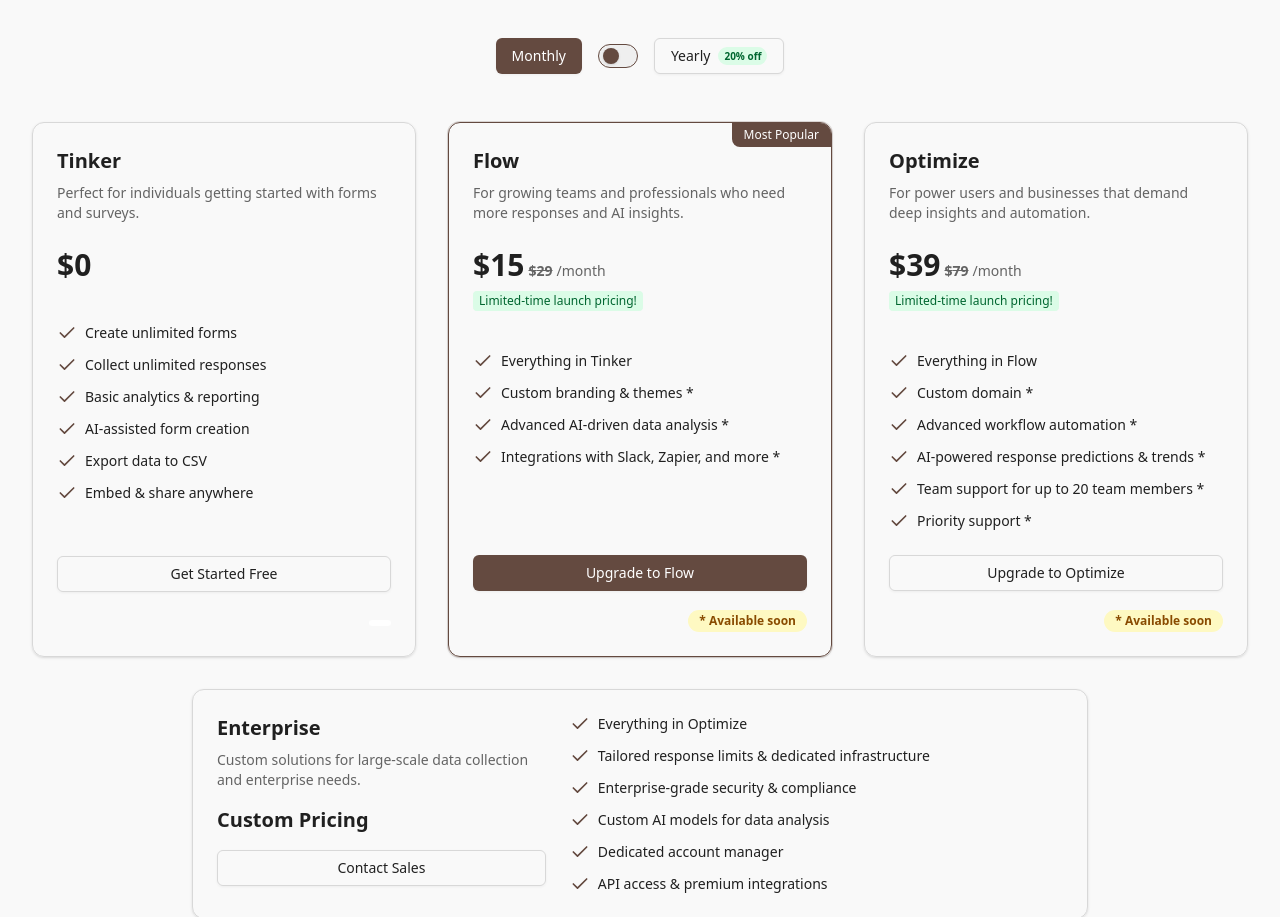
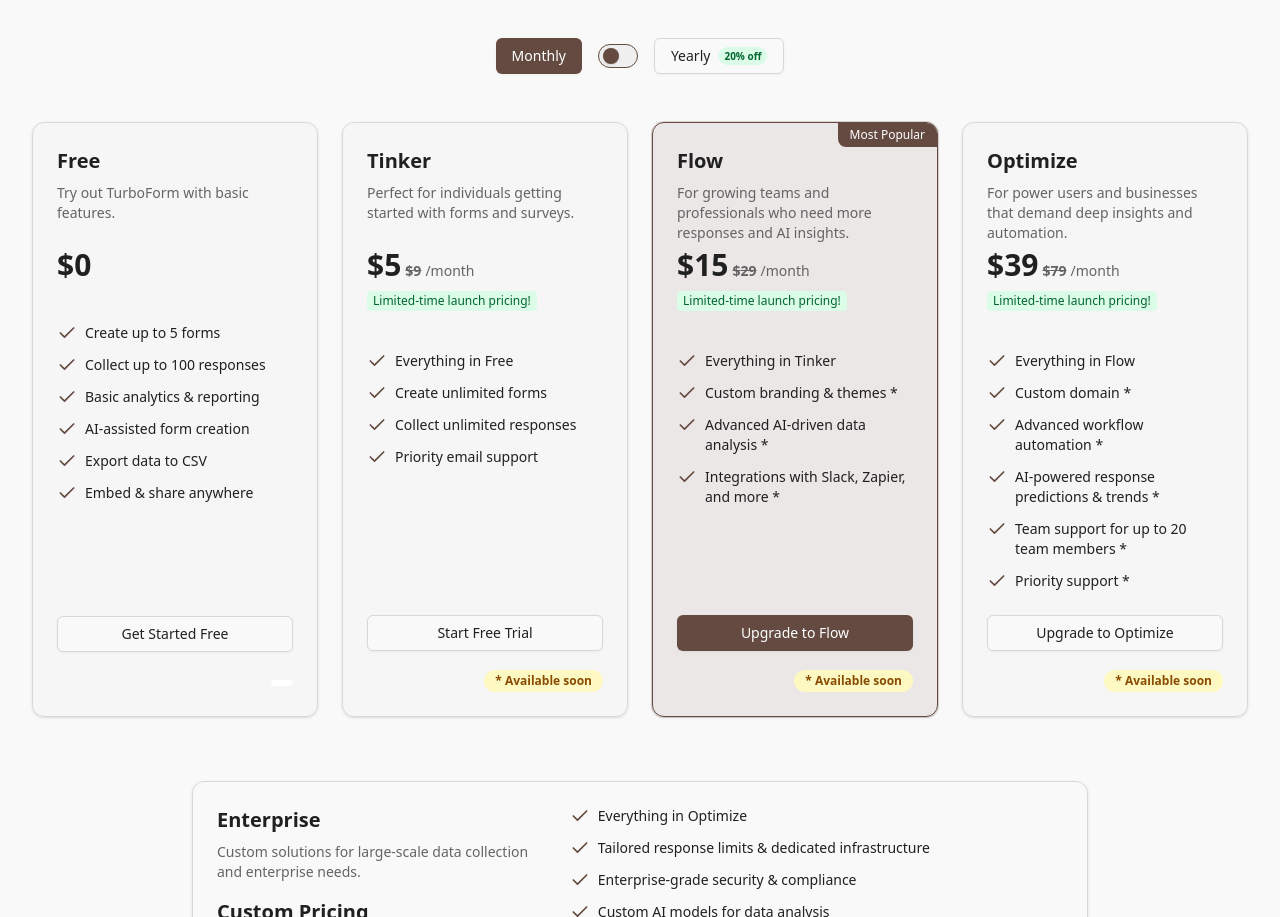
Before and after one commit to turboform/web, a Next.js app: page /pricing in a window 1280 px wide. Shown: the part 357-1274 px from the top of the page. Built offline with nearby package versions, Linux system fonts and the light colour scheme; no server answers.

Commit message:
add new pricing plan

```diff
--- a/src/app/pricing/page.tsx
+++ b/src/app/pricing/page.tsx
@@ -15,19 +15,36 @@
 
 const pricingPlans = [
   {
-    name: 'Tinker',
-    description: 'Perfect for individuals getting started with forms and surveys.',
+    name: 'Free',
+    description: 'Try out TurboForm with basic features.',
     monthlyPrice: 0,
     yearlyPrice: 0,
     features: [
-      'Create unlimited forms',
-      'Collect unlimited responses',
+      'Create up to 5 forms',
+      'Collect up to 100 responses',
       'Basic analytics & reporting',
       'AI-assisted form creation',
       'Export data to CSV',
       'Embed & share anywhere',
     ],
     buttonText: 'Get Started Free',
+    isPopular: false,
+    color: 'bg-muted/40 hover:bg-muted/60',
+    textColor: 'text-foreground',
+    buttonVariant: 'outline' as const,
+  },
+  {
+    name: 'Tinker',
+    description: 'Perfect for individuals getting started with forms and surveys.',
+    monthlyPrice: 9,
+    yearlyPrice: 90,
+    earlyBirdMonthlyPrice: 5,
+    earlyBirdYearlyPrice: 50,
+    hasDiscount: true,
+    monthlyPriceId: process.env.NEXT_PUBLIC_TINKER_MONTHLY_PRICE_ID,
+    yearlyPriceId: process.env.NEXT_PUBLIC_TINKER_YEARLY_PRICE_ID,
+    features: ['Everything in Free', 'Create unlimited forms', 'Collect unlimited responses', 'Priority email support'],
+    buttonText: 'Start Free Trial',
     isPopular: false,
     color: 'bg-muted/40 hover:bg-muted/60',
     textColor: 'text-foreground',
@@ -231,14 +248,15 @@
         </div>
       </div>
 
-      {/* First 3 plans in a row */}
-      <div className="grid grid-cols-1 md:grid-cols-3 gap-8 mb-8">
-        {pricingPlans.slice(0, 3).map((plan, index) => (
+      {/* Pricing grid */}
+      <div className="grid grid-cols-1 md:grid-cols-2 lg:grid-cols-4 gap-6 mb-16">
+        {pricingPlans.slice(0, 4).map((plan, idx) => (
           <div
-            key={plan.name}
+            key={idx}
             className={cn(
               'flex flex-col rounded-xl p-6 border shadow-sm relative overflow-hidden transition-all hover:shadow-lg',
-              plan.isPopular ? 'border-primary ring-1 ring-primary/20' : 'border-border'
+              plan.isPopular ? 'border-primary ring-1 ring-primary/20' : 'border-border',
+              plan.color
             )}
           >
             {plan.isPopular && (
@@ -333,20 +351,20 @@
       <div className="mb-16">
         <div className="rounded-xl p-6 border shadow-sm relative overflow-hidden transition-all hover:shadow-lg max-w-4xl mx-auto grid md:grid-cols-[2fr_3fr] gap-6">
           <div>
-            <h3 className="text-xl font-bold mb-2">{pricingPlans[3].name}</h3>
-            <p className="text-sm text-muted-foreground mb-4">{pricingPlans[3].description}</p>
+            <h3 className="text-xl font-bold mb-2">{pricingPlans[4].name}</h3>
+            <p className="text-sm text-muted-foreground mb-4">{pricingPlans[4].description}</p>
 
             <div className="mb-4">
               <span className="text-xl font-bold">Custom Pricing</span>
             </div>
 
-            <Button asChild variant={pricingPlans[3].buttonVariant} className="w-full">
-              <Link href="/contact">{pricingPlans[3].buttonText}</Link>
+            <Button asChild variant={pricingPlans[4].buttonVariant} className="w-full">
+              <Link href="/contact">{pricingPlans[4].buttonText}</Link>
             </Button>
           </div>
 
           <div className="space-y-3">
-            {pricingPlans[3].features.map((feature, idx) => (
+            {pricingPlans[4].features.map((feature, idx) => (
               <div key={idx} className="flex items-start">
                 <Check className="h-5 w-5 text-primary shrink-0 mr-2" />
                 <span className="text-sm">{feature}</span>
```
Also changed, not shown: 1 other file (tests, documents, lock files or other folders).
